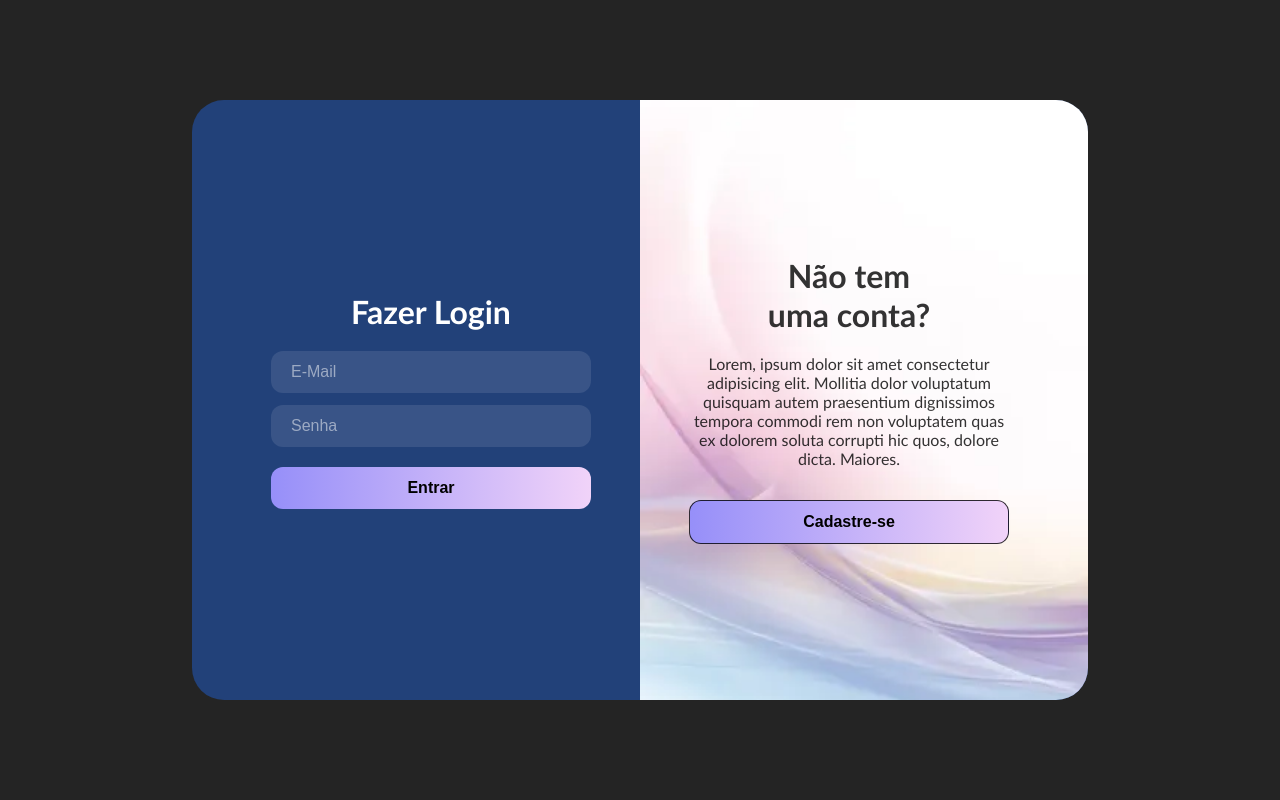
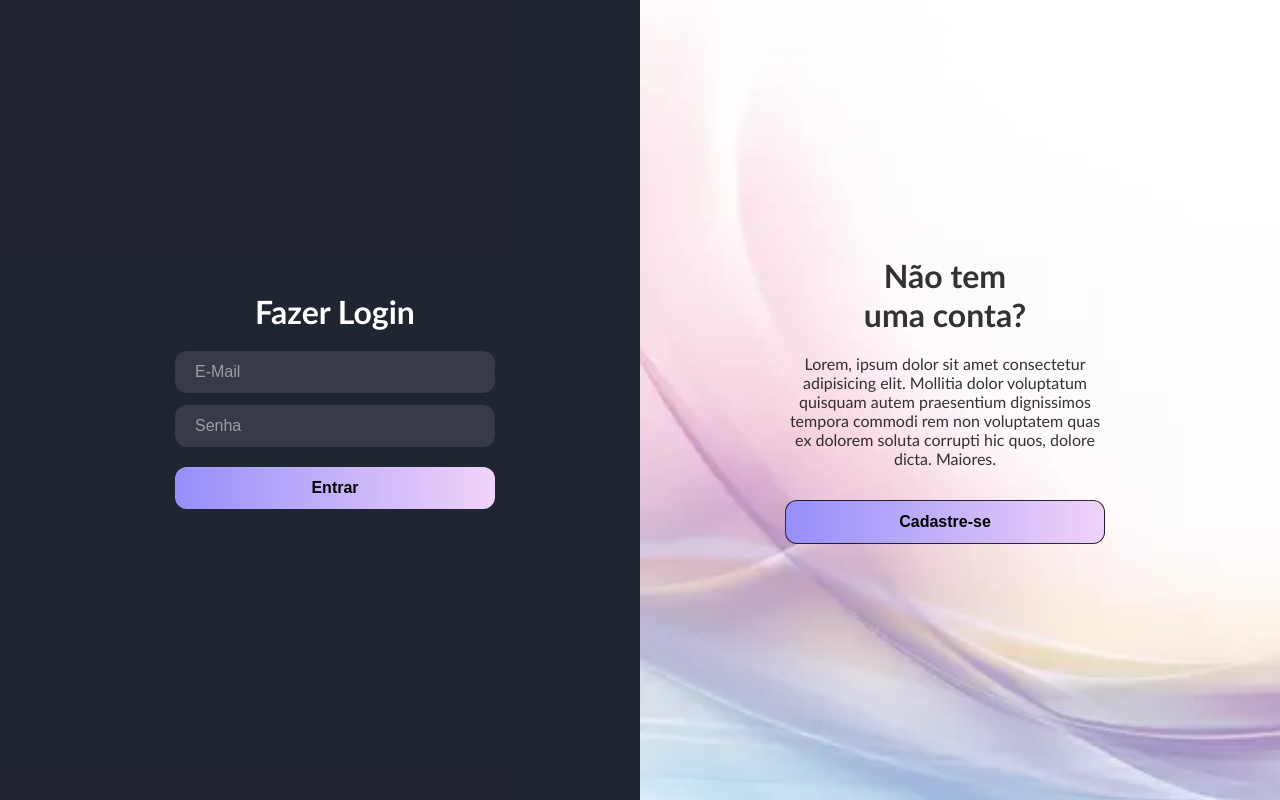
Before and after one commit to th4ylor/Inclusive-Education, a Flask app: page /login in a window 1280 px wide. Run offline with Flask 3, Linux system fonts and the light colour scheme.

Commit message:
Correçoes no css

```diff
--- a/static/css/login.css
+++ b/static/css/login.css
@@ -14,8 +16,12 @@ h2 {
     margin-bottom: 20px;
     font-weight: 700;}
 
+button {
+    box-shadow: rgba(255, 255, 255, 0.1) 0px 1px 1px 0px inset, rgba(50, 50, 93, 0.25) 0px 50px 100px -20px, rgba(0, 0, 0, 0.3) 0px 30px 60px -30px;
+}
+
 .container {
-    width: 100%;
+    width: 100vw;
     min-height: 100vh;
     background-color: #242424;
 
@@ -24,12 +30,9 @@ h2 {
     justify-content: center;}
 
 .card {
-    width: 70%;
-    max-width: 900px;
-    min-height: 600px;
-
-    background-color: rgba(34, 76, 153, 0.726);
-    border-radius: 32px;
+    width: 100%;
+    height: 100vh;
+    background-color: rgba(30, 38, 54, 0.726);
     padding: 30px;
 
     display: flex;
--- a/templates/login.html
+++ b/templates/login.html
@@ -5,7 +5,7 @@
     <meta name="viewport" content="width=device-width, initial-scale=1.0">
     <title>Cadastro</title>
     <link rel="stylesheet" href="../static/css/login.css">
-    <script src="static/js/login.js" defer ></script>
+    <script src="../static/js/login.js" defer ></script>
 </head>
 <body>
     <section class="container">
@@ -16,7 +16,7 @@
                     <form action="">
                         <input type="text" placeholder="E-Mail">
                         <input type="password" placeholder="Senha">
-                        <button type="submit">Entrar</button>
+                        <button class="Botao" type="submit">Entrar</button>
                     </form>
                 </div>
                 <div class="facaLogin">
@@ -33,7 +33,7 @@
                         <input type="text" placeholder="E-Mail">
                         <input type="password" placeholder="Senha">
                         <input type="password" placeholder="Confirme a sua senha">
-                        <button type="submit">Cadastrar</button>
+                        <button class="Botao" type="submit">Cadastrar</button>
                     </form>
                 </div>
                 <div class="facaCadastro">
```
Also changed, not shown: other parts of static/css/login.css (+33 -13 lines).
